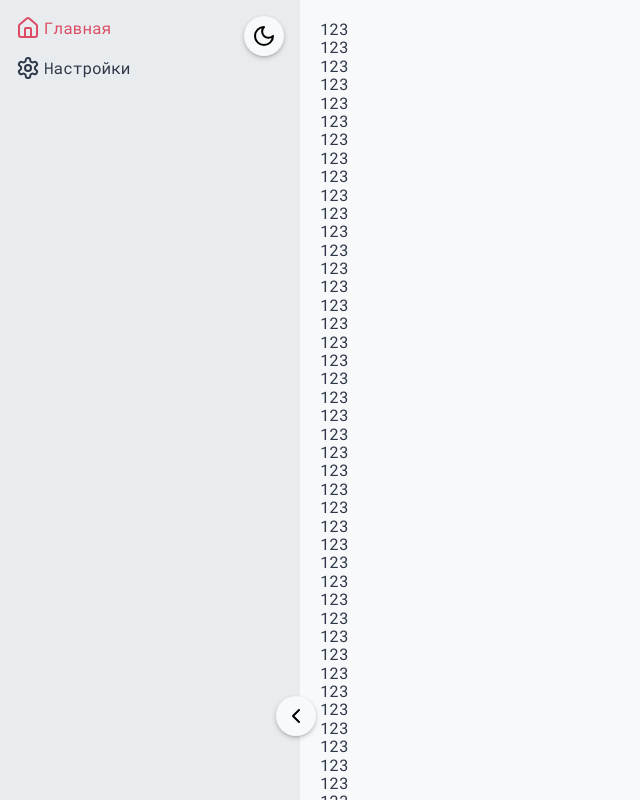
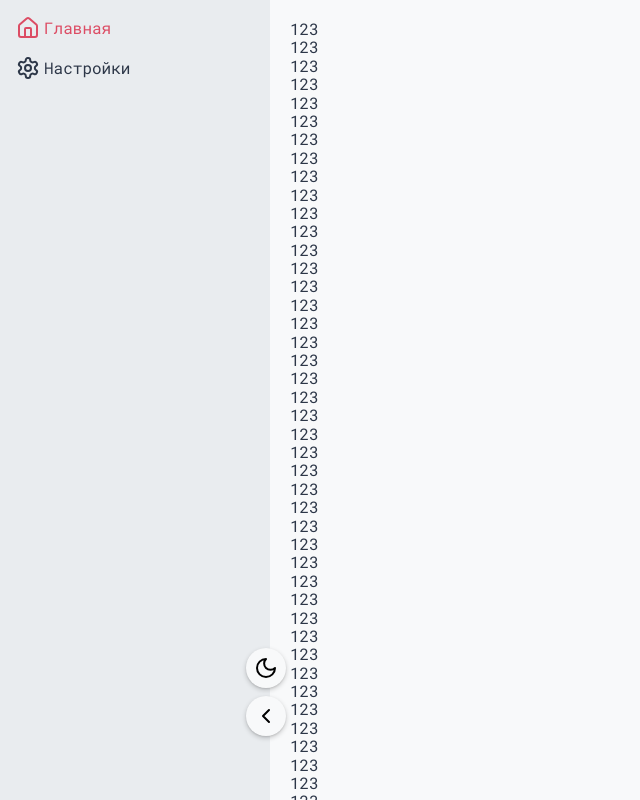
Before and after one commit to ivmuratov/next, a Next.js app: page / in a window 1280 px wide. Shown: the whole page, without its empty margins (0-640 px from the left). Built offline with nearby package versions, Linux system fonts and the light colour scheme.

Commit message:
fix opacity and animation

```diff
--- a/src/containers/sidebar/menu-item/menu-item.module.css
+++ b/src/containers/sidebar/menu-item/menu-item.module.css
@@ -14,20 +14,32 @@
     transform: translateY(-1px);
     color: var(--danger);
   }
+
+  &.active {
+    color: var(--danger);
+  }
 }
 
-.active {
-  color: var(--danger);
+.icon {
+  position: relative;
+  left: 0;
+
+  &.centered {
+    left: 50%;
+    transform: translateX(-50%);
+    transition:
+      left var(--transition-seconds) ease,
+      transform var(--transition-seconds) ease;
+  }
 }
 
 .label {
   display: inline-block;
-  width: max-content;
+  width: 0;
   opacity: 1;
-  transition: all var(--transition-seconds) ease;
+  transition: opacity var(--transition-seconds) ease;
 
   &.hidden {
-    width: 0;
     opacity: 0;
   }
 }
--- a/src/containers/sidebar/menu-item/menu-item.tsx
+++ b/src/containers/sidebar/menu-item/menu-item.tsx
@@ -14,7 +14,7 @@ export function MenuItem({ Icon, label, href, isCollapsed }: Props) {
   return (
     <li>
       <Link href={href} className={clsx(styles.link, pathname === href && styles.active)}>
-        <Icon />
+        <Icon className={clsx(styles.icon, isCollapsed && styles.centered)} />
         <span className={clsx(styles.label, isCollapsed && styles.hidden)}>{label}</span>
       </Link>
     </li>
--- a/src/containers/sidebar/sidebar.module.css
+++ b/src/containers/sidebar/sidebar.module.css
@@ -10,10 +10,10 @@
   transition:
     width var(--transition-seconds) ease,
     background-color var(--transition-seconds) ease;
-}
 
-.collapsed {
-  width: var(--sidebar-width-collapsed);
+  &.collapsed {
+    width: var(--sidebar-width-collapsed);
+  }
 }
 
 .menu {
@@ -30,6 +30,6 @@
 
 .themeSwitcherButton {
   position: absolute;
-  top: 1rem;
-  right: 1rem;
+  right: -1rem;
+  bottom: 7rem;
 }
--- a/src/styles/globals.css
+++ b/src/styles/globals.css
@@ -20,8 +20,8 @@ body {
   --breakpoint-desktop: 1024px;
 
   /* Ширина сайдбара */
-  --sidebar-width: 300px;
-  --sidebar-width-collapsed: 80px;
+  --sidebar-width: 270px;
+  --sidebar-width-collapsed: 70px;
 
   /* Анимации */
   --transition-seconds: 0.4s;
```
